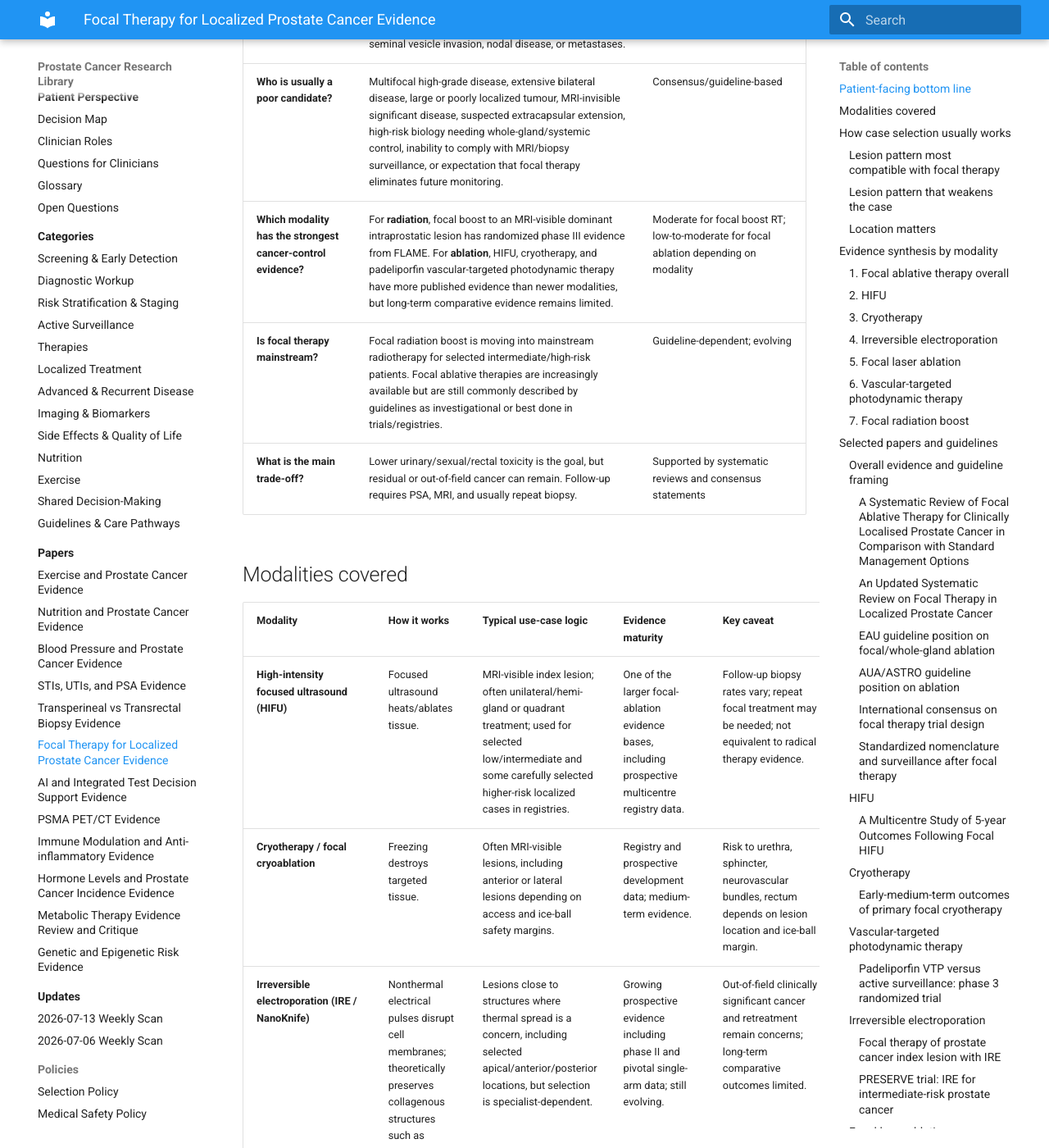
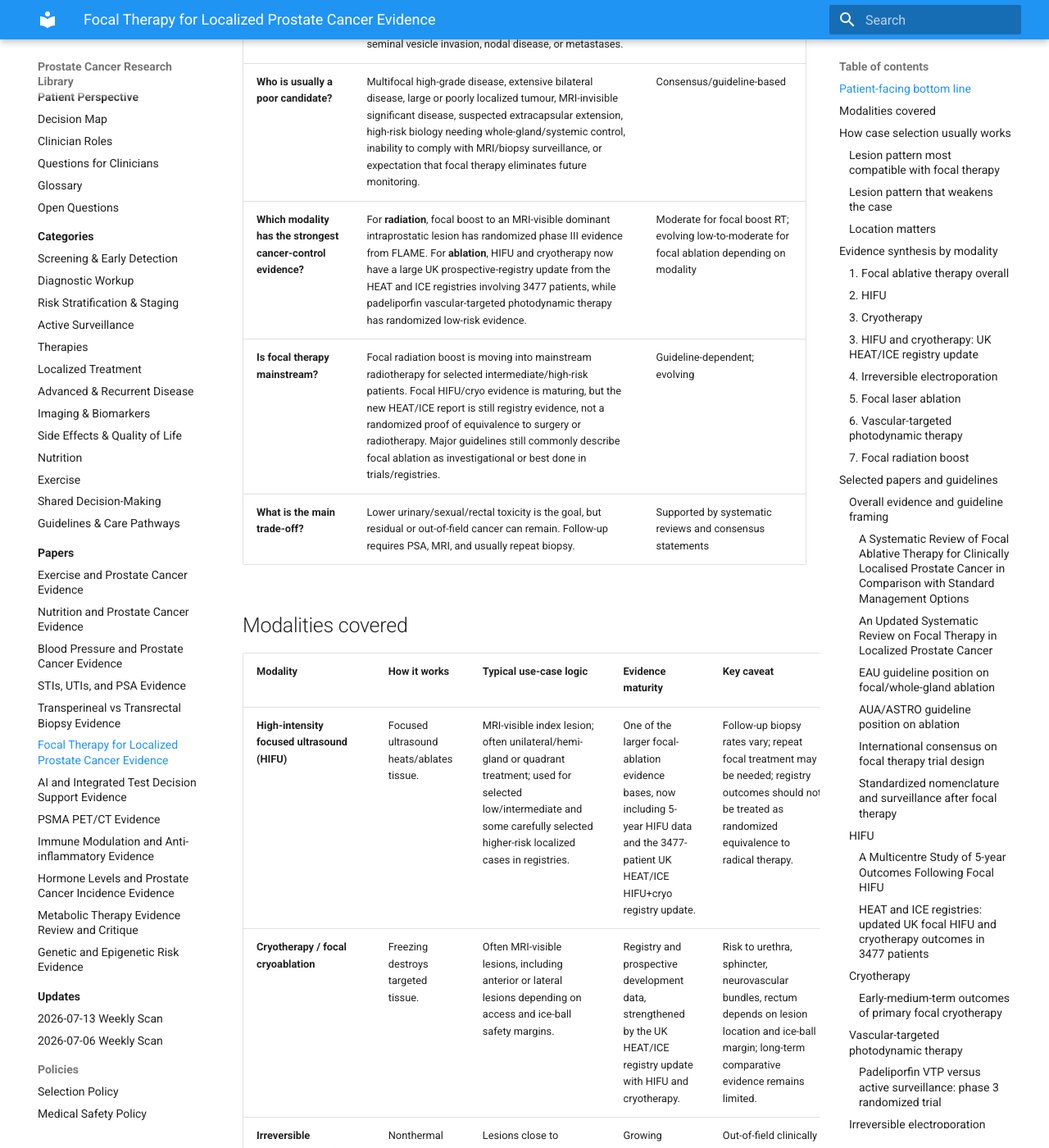
Before and after one commit to TerryHilsberg/prostate-cancer-research-library, an MkDocs documentation site: the page built from docs/papers/focal-therapy-localized-prostate-cancer-evidence/index.md, in a window 1280 px wide and 1400 px high, scrolled down 834 px. Shown: the whole window at 82% size. Built offline with MkDocs 1.6.1 and Material for MkDocs 9.7.7, drawn with Linux system fonts in a browser that asks for light colours; some of the changed text lies outside the part shown.

Commit message:
Add HEAT ICE focal therapy registry study

```diff
--- a/docs/papers/focal-therapy-localized-prostate-cancer-evidence/index.md
+++ b/docs/papers/focal-therapy-localized-prostate-cancer-evidence/index.md
@@ -14,16 +14,16 @@
 | **What is focal therapy?** | Treatment aimed at the known cancer-bearing part of the prostate rather than the whole gland, attempting to preserve urinary and sexual function. | Strong concept; variable clinical validation by modality |
 | **Who is the classic candidate?** | A man with localized, MRI-visible, biopsy-confirmed, clinically significant but limited-volume disease, often an index lesion that appears unilateral or regionally concentrated, with no clear extracapsular extension, seminal vesicle invasion, nodal disease, or metastases. | Consensus-based; not proven by large long-term randomized trials for most ablation modalities |
 | **Who is usually a poor candidate?** | Multifocal high-grade disease, extensive bilateral disease, large or poorly localized tumour, MRI-invisible significant disease, suspected extracapsular extension, high-risk biology needing whole-gland/systemic control, inability to comply with MRI/biopsy surveillance, or expectation that focal therapy eliminates future monitoring. | Consensus/guideline-based |
-| **Which modality has the strongest cancer-control evidence?** | For **radiation**, focal boost to an MRI-visible dominant intraprostatic lesion has randomized phase III evidence from FLAME. For **ablation**, HIFU, cryotherapy, and padeliporfin vascular-targeted photodynamic therapy have more published evidence than newer modalities, but long-term comparative evidence remains limited. | Moderate for focal boost RT; low-to-moderate for focal ablation depending on modality |
-| **Is focal therapy mainstream?** | Focal radiation boost is moving into mainstream radiotherapy for selected intermediate/high-risk patients. Focal ablative therapies are increasingly available but are still commonly described by guidelines as investigational or best done in trials/registries. | Guideline-dependent; evolving |
+| **Which modality has the strongest cancer-control evidence?** | For **radiation**, focal boost to an MRI-visible dominant intraprostatic lesion has randomized phase III evidence from FLAME. For **ablation**, HIFU and cryotherapy now have a large UK prospective-registry update from the HEAT and ICE registries involving 3477 patients, while padeliporfin vascular-targeted photodynamic therapy has randomized low-risk evidence. | Moderate for focal boost RT; evolving low-to-moderate for focal ablation depending on modality |
+| **Is focal therapy mainstream?** | Focal radiation boost is moving into mainstream radiotherapy for selected intermediate/high-risk patients. Focal HIFU/cryo evidence is maturing, but the new HEAT/ICE report is still registry evidence, not a randomized proof of equivalence to surgery or radiotherapy. Major guidelines still commonly describe focal ablation as investigational or best done in trials/registries. | Guideline-dependent; evolving |
 | **What is the main trade-off?** | Lower urinary/sexual/rectal toxicity is the goal, but residual or out-of-field cancer can remain. Follow-up requires PSA, MRI, and usually repeat biopsy. | Supported by systematic reviews and consensus statements |
 
 ## Modalities covered
 
 | Modality | How it works | Typical use-case logic | Evidence maturity | Key caveat |
 |---|---|---|---|---|
-| **High-intensity focused ultrasound (HIFU)** | Focused ultrasound heats/ablates tissue. | MRI-visible index lesion; often unilateral/hemi-gland or quadrant treatment; used for selected low/intermediate and some carefully selected higher-risk localized cases in registries. | One of the larger focal-ablation evidence bases, including prospective multicentre registry data. | Follow-up biopsy rates vary; repeat focal treatment may be needed; not equivalent to radical therapy evidence. |
-| **Cryotherapy / focal cryoablation** | Freezing destroys targeted tissue. | Often MRI-visible lesions, including anterior or lateral lesions depending on access and ice-ball safety margins. | Registry and prospective development data; medium-term evidence. | Risk to urethra, sphincter, neurovascular bundles, rectum depends on lesion location and ice-ball margin. |
+| **High-intensity focused ultrasound (HIFU)** | Focused ultrasound heats/ablates tissue. | MRI-visible index lesion; often unilateral/hemi-gland or quadrant treatment; used for selected low/intermediate and some carefully selected higher-risk localized cases in registries. | One of the larger focal-ablation evidence bases, now including 5-year HIFU data and the 3477-patient UK HEAT/ICE HIFU+cryo registry update. | Follow-up biopsy rates vary; repeat focal treatment may be needed; registry outcomes should not be treated as randomized equivalence to radical therapy. |
+| **Cryotherapy / focal cryoablation** | Freezing destroys targeted tissue. | Often MRI-visible lesions, including anterior or lateral lesions depending on access and ice-ball safety margins. | Registry and prospective development data, strengthened by the UK HEAT/ICE registry update with HIFU and cryotherapy. | Risk to urethra, sphincter, neurovascular bundles, rectum depends on lesion location and ice-ball margin; long-term comparative evidence remains limited. |
 | **Irreversible electroporation (IRE / NanoKnife)** | Nonthermal electrical pulses disrupt cell membranes; theoretically preserves collagenous structures such as vessels/ducts. | Lesions close to structures where thermal spread is a concern, including selected apical/anterior/posterior locations, but selection is specialist-dependent. | Growing prospective evidence including phase II and pivotal single-arm data; still evolving. | Out-of-field clinically significant cancer and retreatment remain concerns; long-term comparative outcomes limited. |
 | **Focal laser ablation (FLA)** | MRI-guided laser heating creates localized coagulative necrosis. | Small MRI-visible lesions accessible to in-bore or fusion-guided laser placement. | Early phase/single-arm studies; investigational. | Small numbers; variable local control; expertise and MRI thermometry matter. |
 | **Vascular-targeted photodynamic therapy (VTP; padeliporfin/TOOKAD)** | Light-activated drug causes vascular occlusion and tissue necrosis in the treated zone. | Historically studied in low-risk localized disease compared with active surveillance. | One randomized phase III trial versus active surveillance in low-risk disease. | Low-risk disease may often be safely observed; availability/regulatory status varies. |
@@ -90,6 +90,14 @@
 Focal cryotherapy has prospective registry evidence and may be considered for selected MRI-visible clinically significant lesions. It is not just “freezing the cancer”; the ice-ball must cover the target with a safety margin while protecting urethra, sphincter, rectum, and neurovascular structures.
 
 **Patient interpretation:** cryotherapy may preserve function in selected men, but selection and follow-up are crucial. The evidence base is registry-heavy rather than definitive randomized comparison against surgery/radiation.
+
+### 3. HIFU and cryotherapy: UK HEAT/ICE registry update
+
+The BBC article refers to the 2026 European Urology report from the UK prospective HEAT and ICE registries: **Oncological Outcomes Following Focal HIFU and Cryotherapy for Treatment of Nonmetastatic Prostate Cancer in the United Kingdom: An Updated Analysis of 3477 Patients from the Prospective HEAT and ICE Registries**.
+
+This study is important because it is much larger and more mature than many earlier focal ablation reports. It followed **3477 patients** treated with focal HIFU or focal cryotherapy for nonmetastatic prostate cancer in UK registry practice. The BBC summary reports that nearly all men had intermediate- or high-risk disease and that prostate-cancer mortality was very low over follow-up, with fewer urinary and sexual side effects than expected from whole-gland radical therapy.
+
+**Patient interpretation:** this strengthens the case that focal HIFU/cryo is no longer just a small experimental concept. However, it is still **registry evidence**, not a randomized comparison with radical prostatectomy, radiotherapy, brachytherapy, or active surveillance. It can support a discussion about access and suitability, but it should not be read as proving that focal therapy is equivalent for every localized prostate cancer case.
 
 ### 4. Irreversible electroporation
 
@@ -184,6 +192,18 @@
 - **Main finding:** Reported 5-year cancer-control and functional outcomes after focal HIFU; many patients had intermediate- or high-risk disease.
 - **Limitations:** Nonrandomized; follow-up biopsy not universal; failure-free survival definitions differ from standard radical therapy endpoints.
 - **Questions for clinician:** What is the chance of needing repeat HIFU, radical salvage treatment, or later radiation/prostatectomy?
+
+#### HEAT and ICE registries: updated UK focal HIFU and cryotherapy outcomes in 3477 patients
+
+- **Citation:** Light A, Peters M, Gopalakrishnan A, et al. *European Urology*. 2026.
+- **DOI/PMID:** DOI [10.1016/j.eururo.2026.05.007](https://doi.org/10.1016/j.eururo.2026.05.007); PMID not yet indexed in PubMed at retrieval.
+- **Article discussed by:** BBC News, “Prostate cancer trial using focal therapy has fewer side effects,” 2026-07-16: <https://www.bbc.com/news/articles/cwyq3lnndvxo>
+- **Evidence type:** Updated analysis of prospectively collected UK HEAT and ICE focal therapy registry data.
+- **Population:** 3477 patients treated with focal HIFU or focal cryotherapy for nonmetastatic prostate cancer in the United Kingdom.
+- **Main finding:** Provides large-scale long-term registry evidence for oncological outcomes after focal HIFU/cryo; BBC reporting emphasizes very low prostate-cancer mortality and lower urinary/sexual side-effect burden compared with typical whole-gland treatment expectations.
+- **Patient relevance:** This is the study behind the BBC report and is the strongest current reason to revisit access to focal HIFU/cryo for suitable localized cases.
+- **Limitations:** Registry/nonrandomized evidence; selection bias is likely; outcomes are not direct randomized comparisons with prostatectomy, radiotherapy, brachytherapy, or active surveillance; follow-up intensity and definitions of recurrence/salvage matter.
+- **Questions for clinician:** Am I anatomically and biologically similar to the registry patients? What were the centre’s own HIFU/cryo outcomes, repeat-treatment rate, salvage-treatment rate, and follow-up biopsy protocol?
 
 ### Cryotherapy
 
```
Also changed, not shown: docs/categories/localized-treatment.md (+2 -2 lines), docs/papers/index.md (+1 -1 lines).
